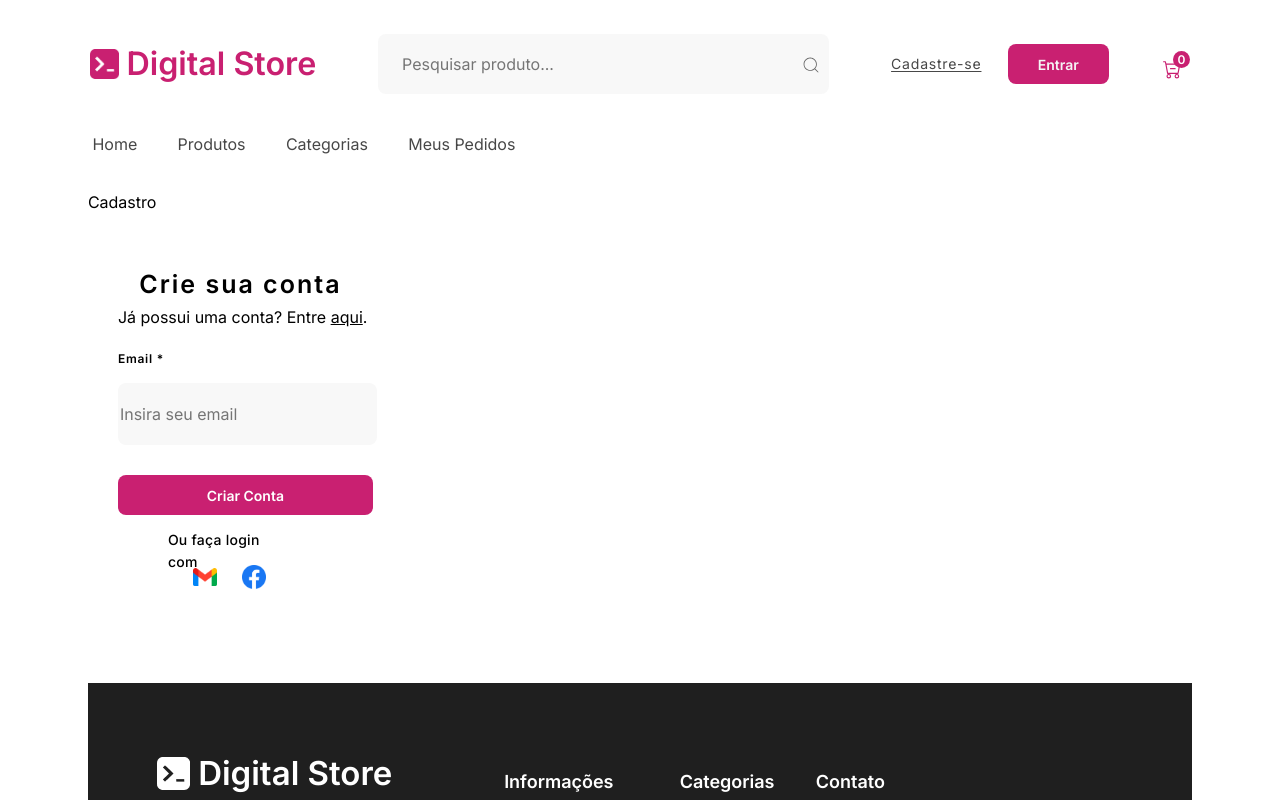
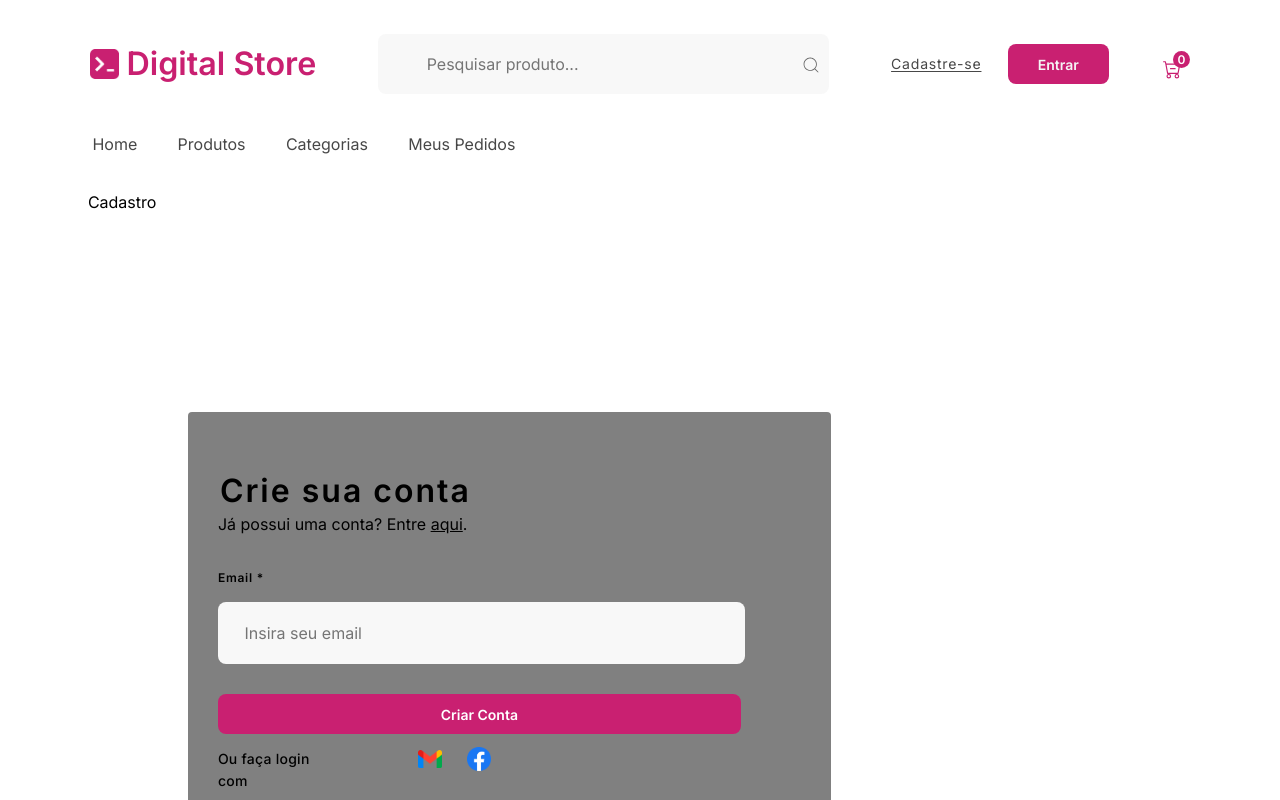
Before and after one commit to DarlanMendes/digital-store, a React (Create React App) app: page /cadastro in a window 1280 px wide. Shown: the top 800 px of the page. Built offline with nearby package versions, Linux system fonts and the light colour scheme.

Commit message:
Algumas Correções

```diff
--- a/src/components/CadastroContainer/index.jsx
+++ b/src/components/CadastroContainer/index.jsx
@@ -5,11 +5,11 @@ import Botao from '../Botao'
 export default function CadastroContainer() {
     return (<div className={styles.containerCadastro}>
         <div className={styles.subcontainerPrincipal}>
-            <p className={styles.criarConta}>Crie sua conta</p>
+            <h3 className={styles.criarConta}>Crie sua conta</h3>
             <p className={styles.conviteAoCadastramento1}>Já possui uma conta? Entre <u>aqui</u>.</p>
             <p className={styles.emailComAsterisco}>Email *</p>
             <input type="text" className={styles.campoDeDigitacaoDoEmail} placeholder='Insira seu email' />
-            <Botao cor={'white'} corFundo={'#C92071'} largura={'255px'} altura={'48px'} texto={'Criar Conta'} />
+            <Botao cor={'white'} corFundo={'#C92071'} largura={'523px'} altura={'48px'} texto={'Criar Conta'} />
         </div>
         <div className={styles.subcontainerSecundario}>
             <p className={styles.conviteAoCadastramento2}>Ou faça login com</p>
--- a/src/components/CadastroContainer/styles.module.scss
+++ b/src/components/CadastroContainer/styles.module.scss
@@ -1,11 +1,24 @@
 .containerCadastro {
-    height: 411px;
-    width: 315px;
-    left: 30px;
-    top: 171px;
+    height: 399px;
+    width: 583px;
     border-radius: 4px;
     padding: 30px;
-    background-color: white;
+    background-color: gray;
+    margin-top: 200px;
+    margin-left: 100px;
+    margin-bottom: 446px;
+}
+
+.subcontainerPrincipal {
+    display: flex;
+    flex-direction: column;
+}
+
+.subcontainerSecundario {
+    display: flex;
+    flex-direction: row;
+    align-content: center;
+    align-items: center;
 }
 
 .criarConta {
@@ -13,12 +26,16 @@
     width: 255px;
     height: 34px;
     font-weight: 700;
-    font-size: 25px;
+    font-size: 32px;
     line-height: 34px;
     text-align: center;
     letter-spacing: 2px;
     margin-bottom: -10px;
-    margin-left: -5px;
+}
+
+::-webkit-input-placeholder {
+    padding: 16px 24.61px;
+
 }
 
 .conviteAoCadastramento1 {
@@ -41,6 +58,7 @@
 
 .campoDeDigitacaoDoEmail {
     margin-bottom: 30px;
+    width: 523px;
 }
 
 input {
@@ -56,20 +74,15 @@ input {
     background-color: #F8F8F8;
 }
 
-button {
-    border-radius: 8px;
-}
+
 
 .conviteAoCadastramento2 {
     height: 22px;
     width: 125px;
-    left: 0px;
-    top: 0px;
     font-size: 14px;
     line-height: 22px;
     letter-spacing: 0.25px;
     font-weight: 500;
-    margin-left: 50px;
 }
 
 .iconeGmail {
```
